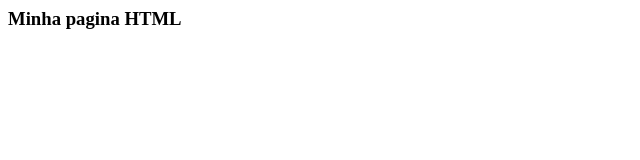
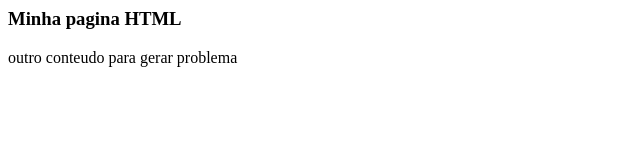
Before and after one commit to EronMorais/gama-no-github, a plain HTML site: page index.html in a window 1280 px wide. Shown: the whole page, without its empty margins (0-640 px from the left). Drawn offline with Linux system fonts and the light colour scheme.

Commit message:
outro commit, desta vez em main

```diff
--- a/index.html
+++ b/index.html
@@ -1,5 +1,6 @@
  <html>
      <body>
          <h3>Minha pagina HTML</h3>
+         <p> outro conteudo para gerar problema</p>
      </body>
  </html>
```
